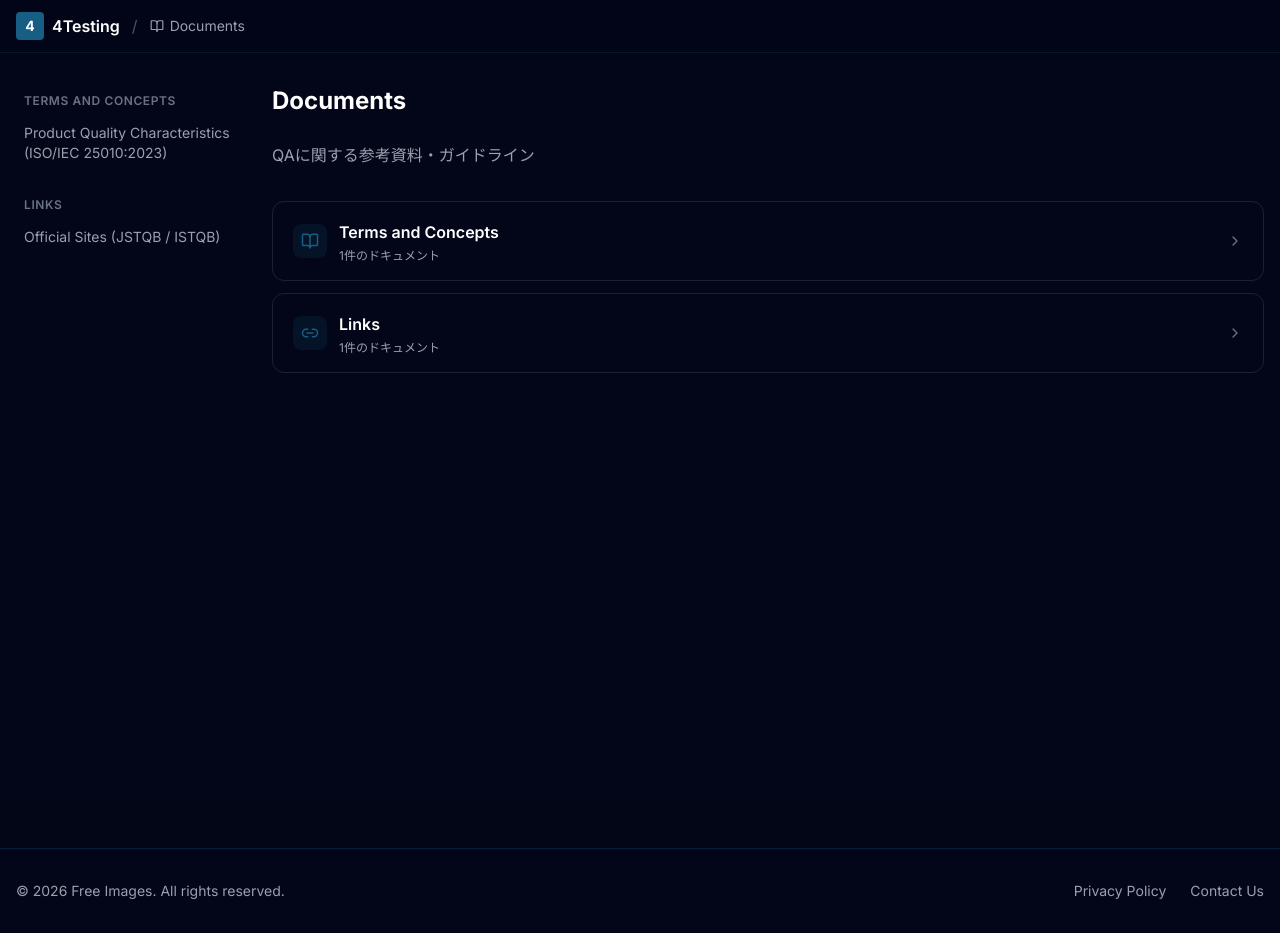
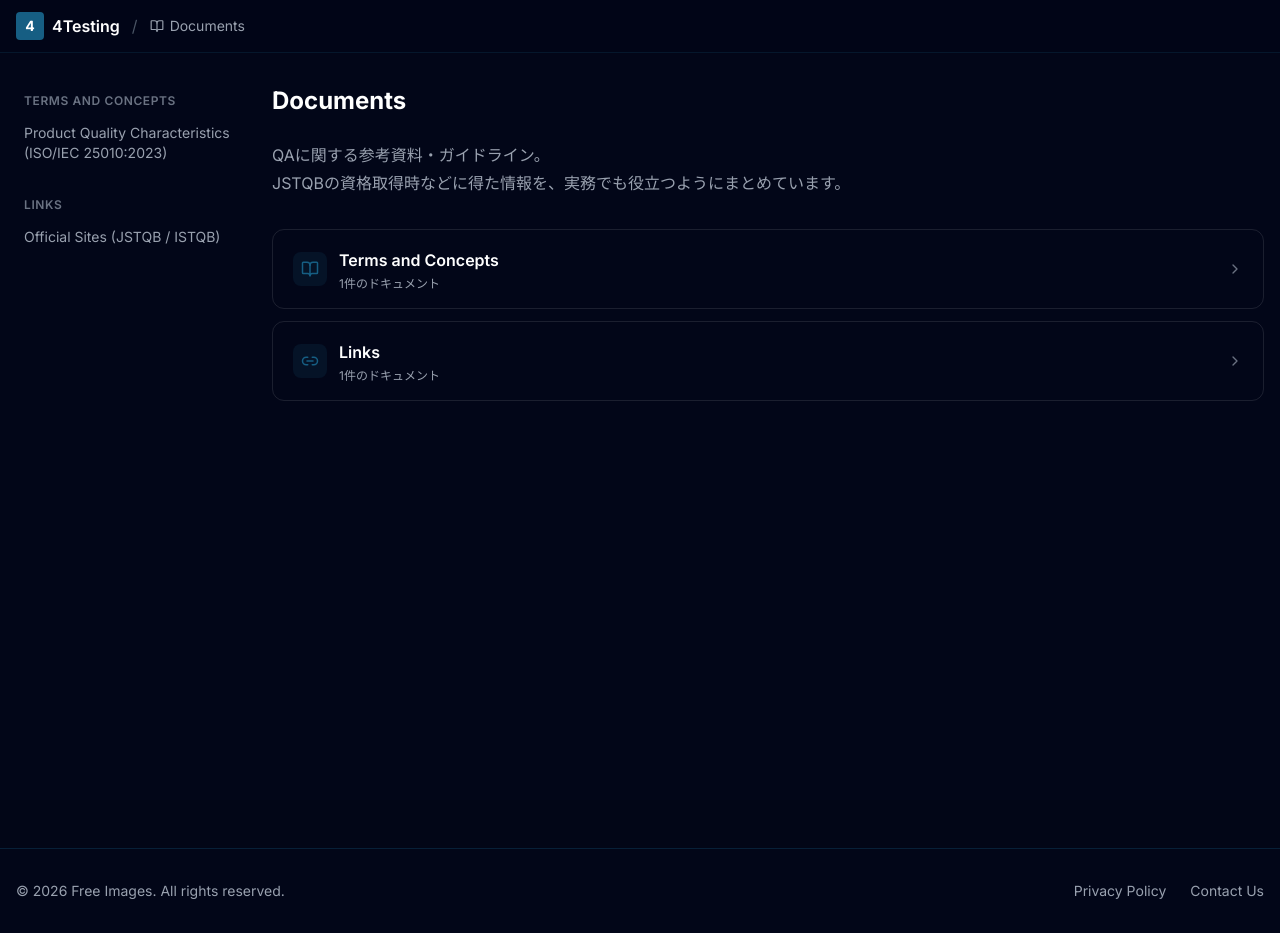
Before and after one commit to indigo165e83/4testing, a Next.js app: page /en/docs in a window 1280 px wide. Built offline with nearby package versions, Linux system fonts and the light colour scheme; no server answers.

Commit message:
Updated title product quality characteristics and added description to documents page.

```diff
--- a/app/[locale]/docs/page.tsx
+++ b/app/[locale]/docs/page.tsx
@@ -20,7 +20,7 @@ export default async function DocsIndexPage({
   return (
     <div>
       <h1 className="text-2xl font-bold mb-2">Documents</h1>
-      <p className="text-gray-400 mb-8 not-prose">QAに関する参考資料・ガイドライン</p>
+      <p className="text-gray-400 mb-8 not-prose">QAに関する参考資料・ガイドライン。<br />JSTQBの資格取得時などに得た情報を、実務でも役立つようにまとめています。</p>
 
       <div className="not-prose space-y-3">
         {sections.map((section) => {
```
Also changed, not shown: 1 other file (tests, documents, lock files or other folders).
